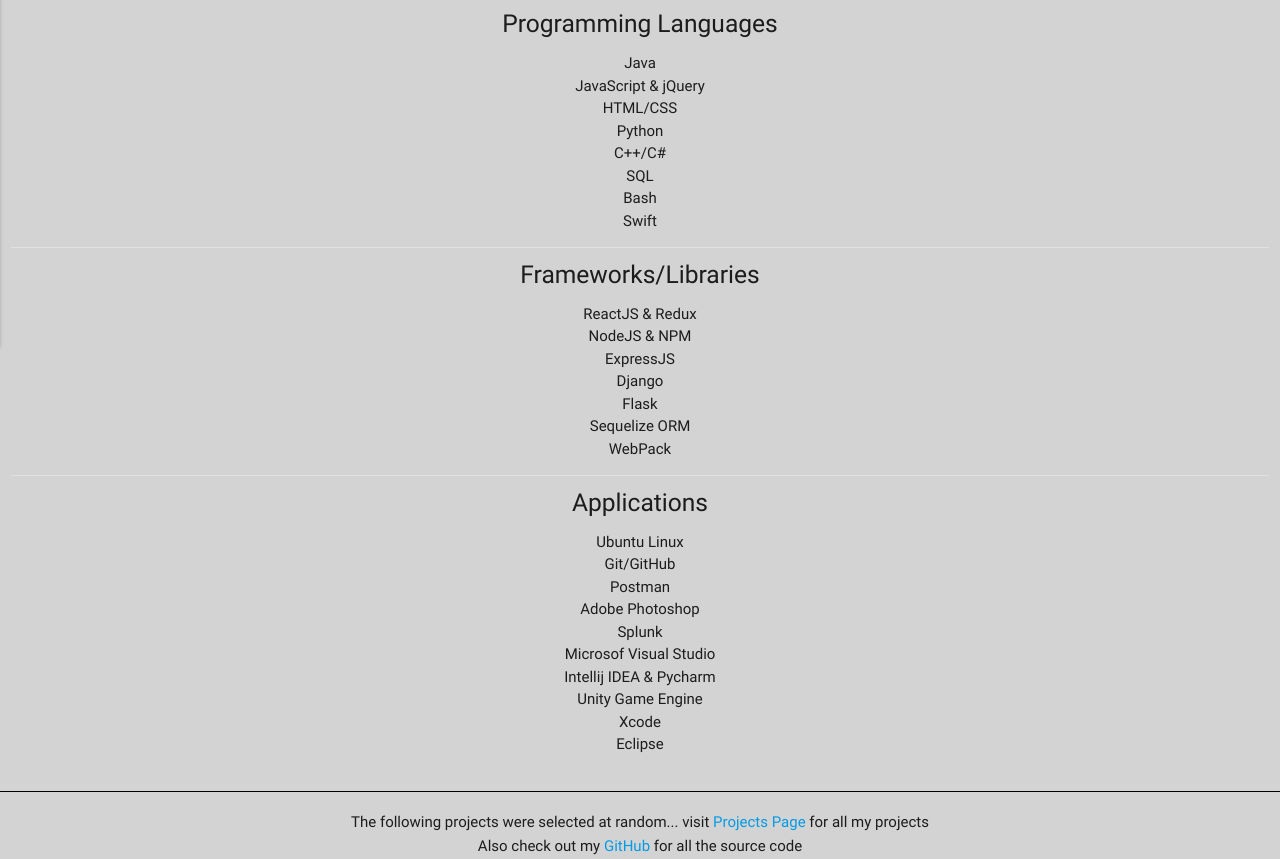
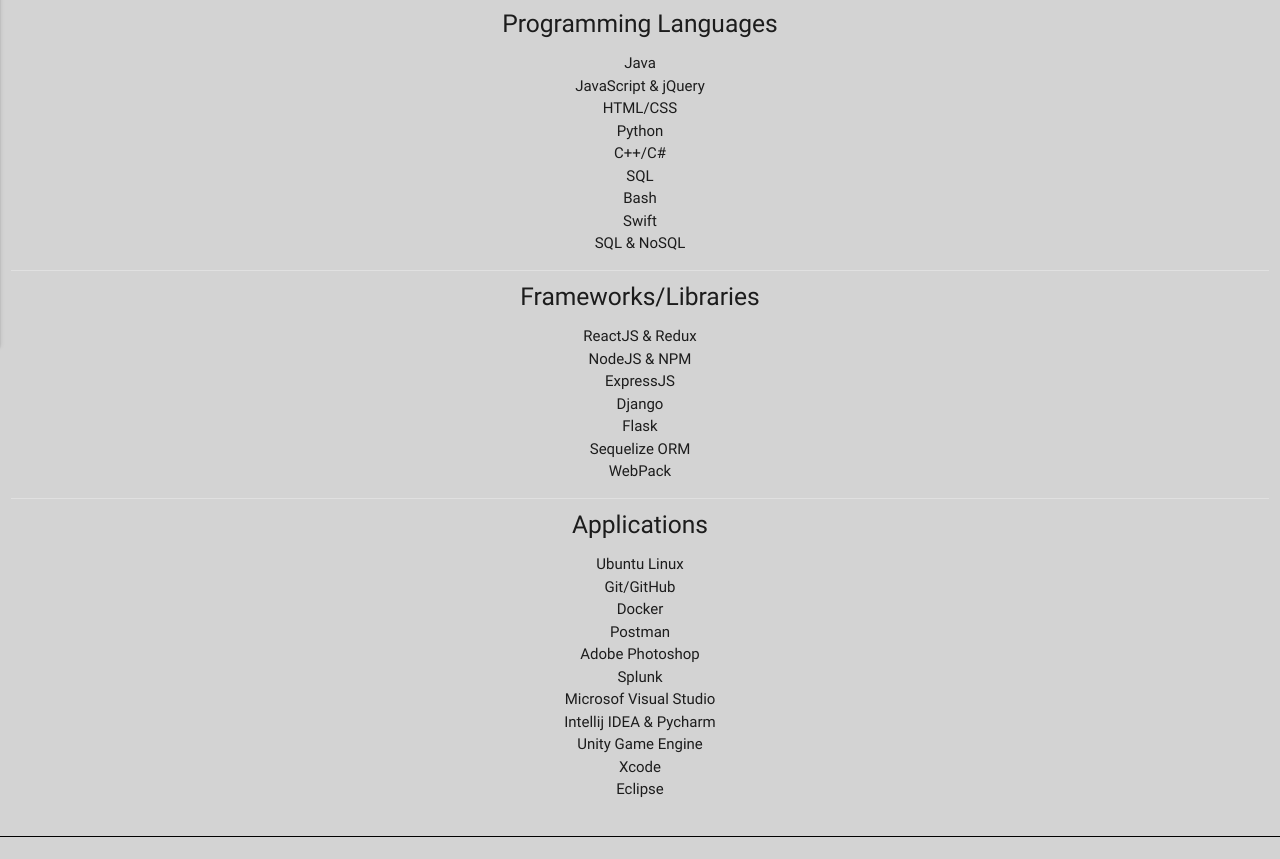
Before and after one commit to afranco07/new_portfolio_site, a Django app: page / in a window 1280 px wide, after a click that opens the changed part. Shown: the part 514-1373 px from the top of the page. Run offline with Django 3.2, Linux system fonts and the light colour scheme; data comes from the database, SQL or seed files in the repository; some libraries are stand-ins or nearby versions.

Commit message:
Added docker to languages and technologies

```diff
--- a/templates/portfolio/infoTabs.html
+++ b/templates/portfolio/infoTabs.html
@@ -95,6 +95,7 @@
             <li>SQL</li>
             <li>Bash</li>
             <li>Swift</li>
+            <li>SQL &amp; NoSQL</li>
         </ul>
         <div class="divider"></div>
         <h5>Frameworks/Libraries</h5>
@@ -112,6 +113,7 @@
         <ul>
             <li>Ubuntu Linux</li>
             <li>Git/GitHub</li>
+            <li>Docker</li>
             <li>Postman</li>
             <li>Adobe Photoshop</li>
             <li>Splunk</li>
```
